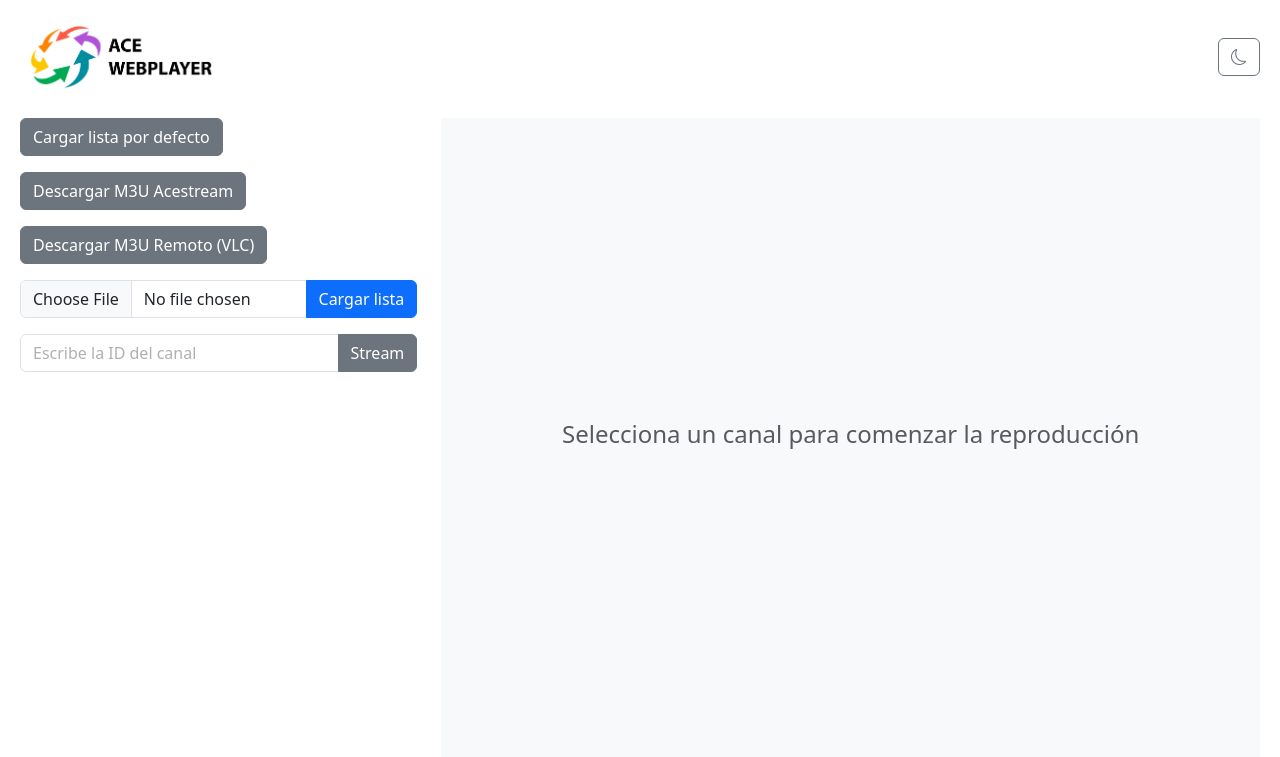
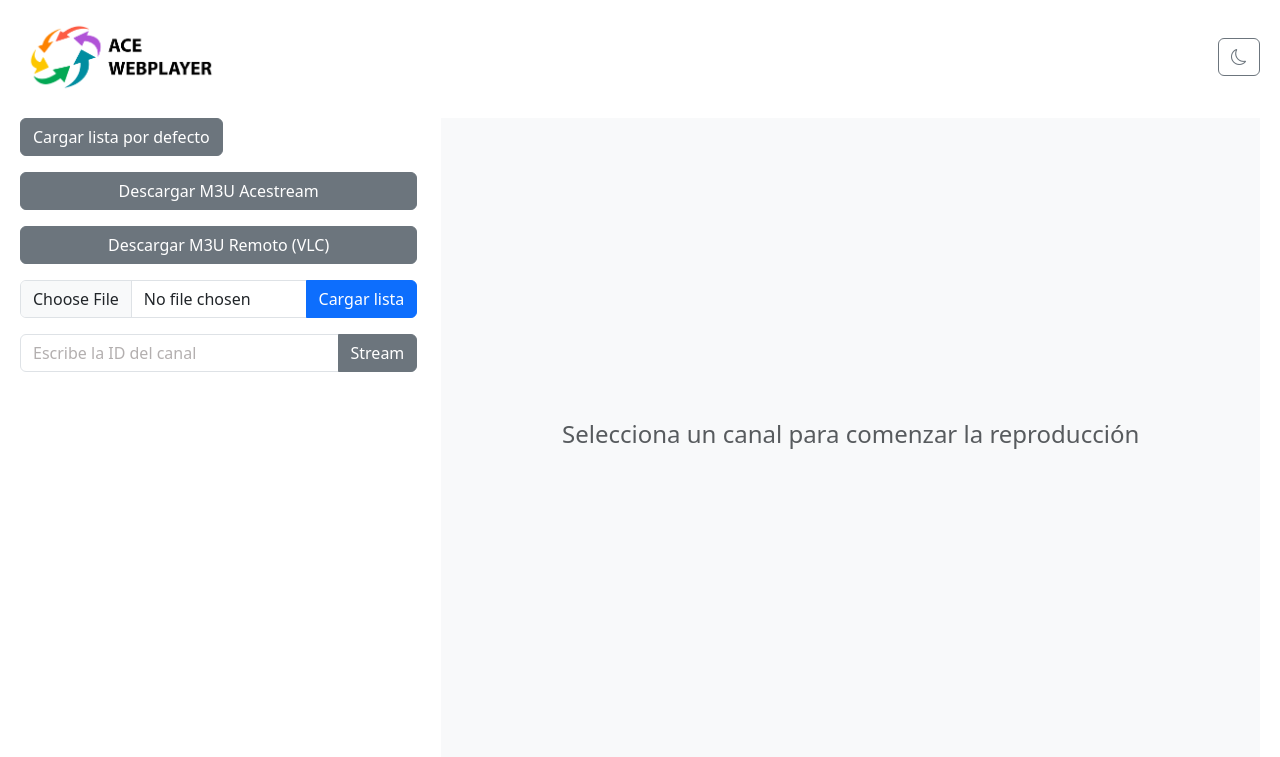
Before and after one commit to asopaipa/aceWebPlayer, a Flask app: page / in a window 1280 px wide. Shown: the top 757 px of the page. Run offline with Flask 3, Linux system fonts and the light colour scheme.

Commit message:
Update index.html

```diff
--- a/templates/index.html
+++ b/templates/index.html
@@ -31,7 +31,7 @@
                 <form method="post" action="{{ url_for('index') }}">
                     <button type="submit" name="default_list" value="true" class="btn btn-secondary mb-3">Cargar lista por defecto</button>
                 </form>
-                <input type="text" id="searchInput" class="form-control" placeholder="Buscar canal o evento...">
+                <input type="text" id="searchInput" class="form-control mb-3" placeholder="Buscar canal o evento...">
                 <div class="channels-container">
                     <div class="accordion" id="channelsAccordion">
                         {% for group in groups %}
@@ -70,8 +70,8 @@
                         </div>
                         {% endfor %}
                     </div>
-                    <button type="button" id="descargar_m3u_ace" value="true" class="btn btn-secondary mb-3">Descargar M3U Acestream</button>
-                    <button type="button" id="descargar_m3u_remote" value="true" class="btn btn-secondary mb-3">Descargar M3U Remoto (VLC)</button>
+                    <button type="button" id="descargar_m3u_ace" value="true" class="btn btn-secondary w-100 mb-3">Descargar M3U Acestream</button>
+                    <button type="button" id="descargar_m3u_remote" value="true" class="btn btn-secondary w-100 mb-3">Descargar M3U Remoto (VLC)</button>
                     <div class="mb-3">
                         <form id="upload-form" method="POST" enctype="multipart/form-data">
                             <div class="input-group">
```
